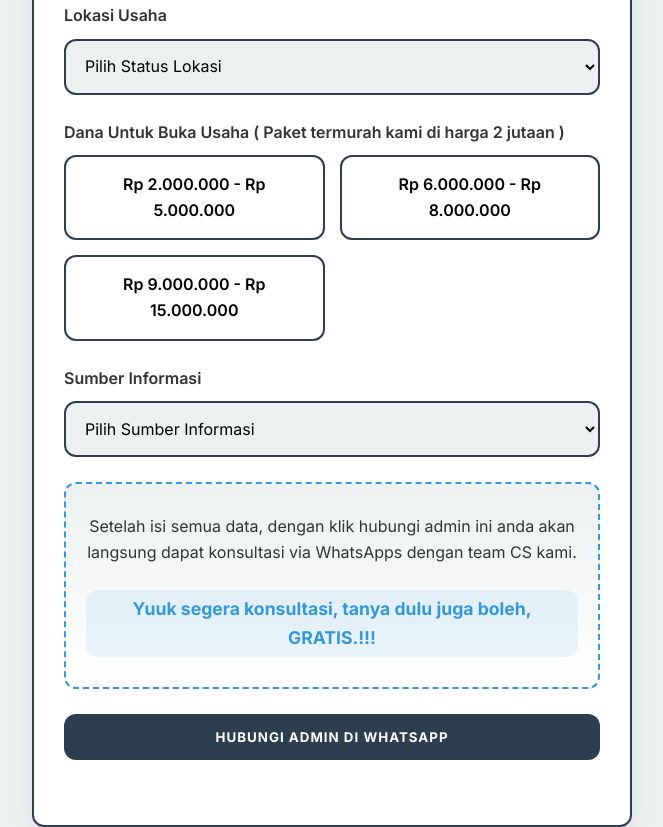
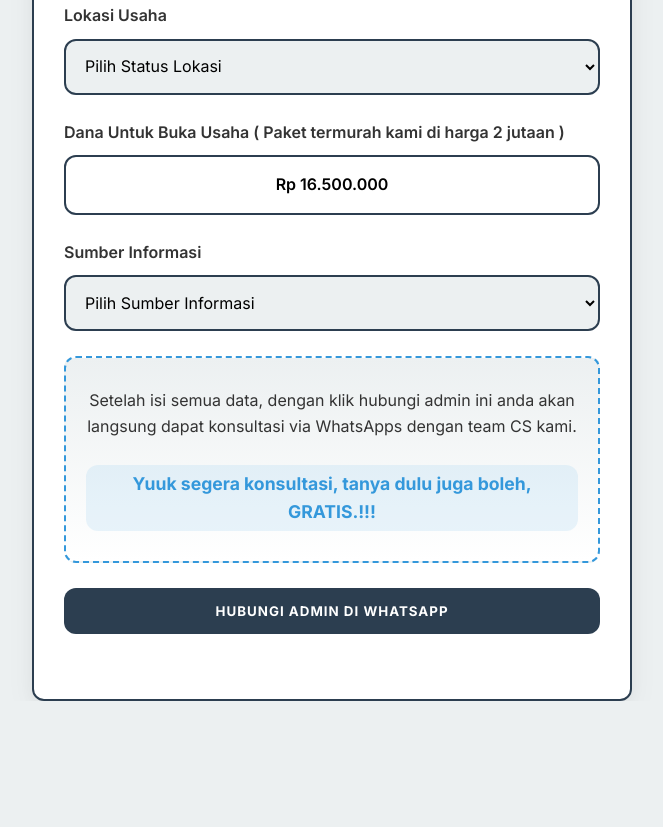
Before and after one commit to jafabogaartha/Form-Paketusaha.web.id, a plain HTML site: page kopiibukota.html in a window 1280 px wide. Shown: the part 1119-1946 px from the top of the page, without its empty margins (308-971 px from the left). After the commit the page ends 1820 px from the top, so only its background shows below. Drawn offline with Linux system fonts and the light colour scheme.

Commit message:
@jafabogaartha

```diff
--- a/kopiibukota.html
+++ b/kopiibukota.html
@@ -355,14 +355,8 @@
                     <div class="form-input">
                         <label>Dana Untuk Buka Usaha ( Paket termurah kami di harga 2 jutaan )</label>
                         <div class="dana-options">
-                            <div class="dana-option" data-value="2.000.000-5.000.000">
-                                Rp 2.000.000 - Rp 5.000.000
-                            </div>
-                            <div class="dana-option" data-value="6.000.000-8.000.000">
-                                Rp 6.000.000 - Rp 8.000.000
-                            </div>
-                            <div class="dana-option" data-value="9.000.000-15.000.000">
-                                Rp 9.000.000 - Rp 15.000.000
+                            <div class="dana-option" data-value="16.500.000">
+                                Rp 16.500.000
                             </div>
                         </div>
                         <input type="hidden" id="dana-usaha" name="dana-usaha" required>
```
